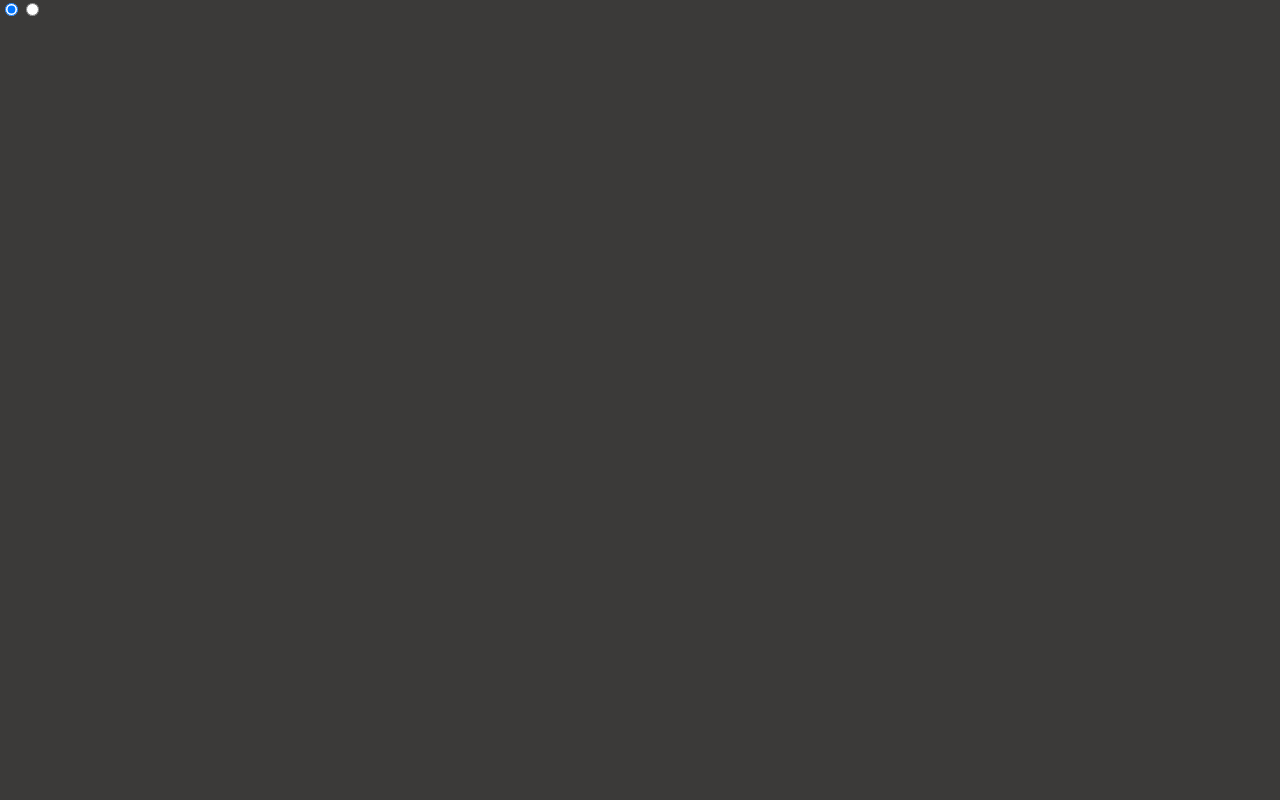
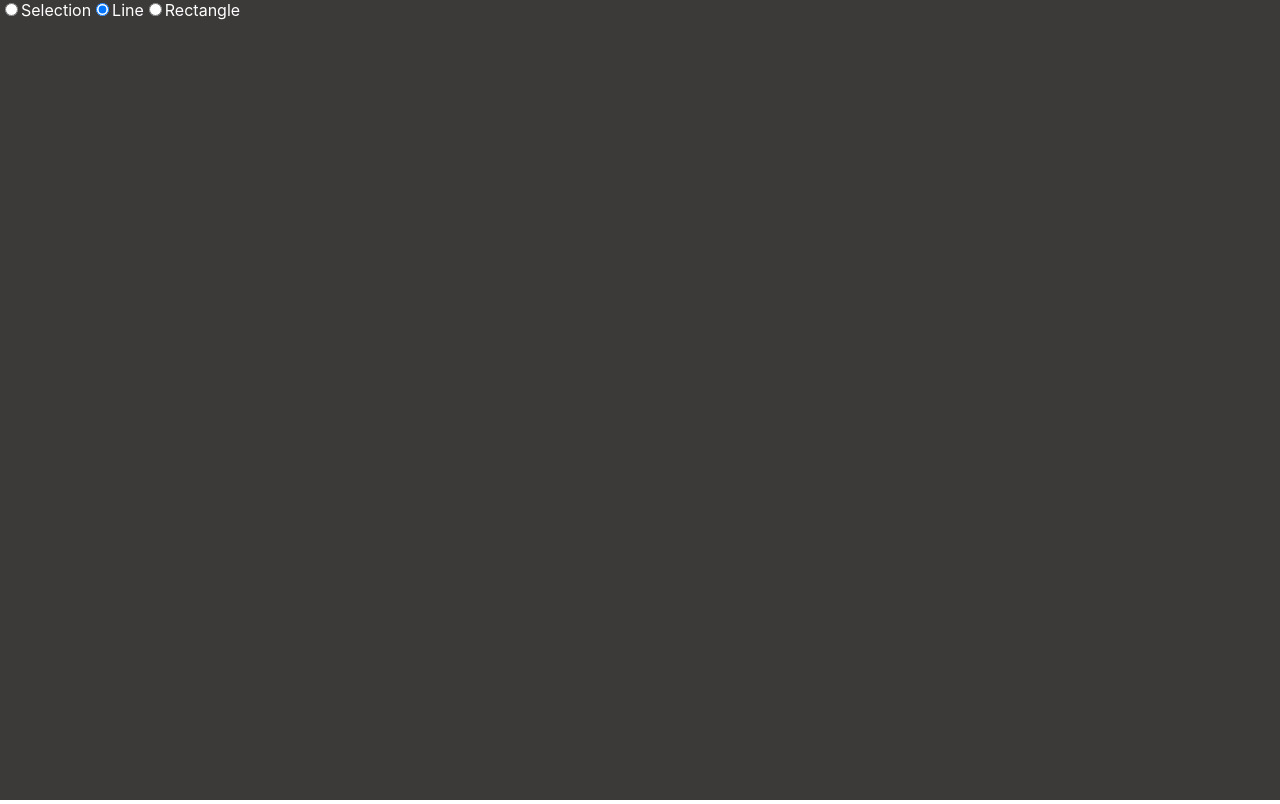
Before and after one commit to annalissa17/drawing-app, a React (Create React App) app: page / in a window 1280 px wide. Built offline with nearby package versions, Linux system fonts and the light colour scheme.

Commit message:
selection d'un élément quand on est dessus

```diff
--- a/src/App.js
+++ b/src/App.js
@@ -10,14 +10,41 @@ function createElement(x1, y1, x2, y2, type) {
     type ==='line'
       ? generator.line(x1, y1, x2, y2)
       : generator.rectangle(x1, y1, x2-x1, y2-y1)
-  return{ x1, y1, x2, y2, roughElement}
+  return{ x1, y1, x2, y2, type, roughElement}
+}
+
+const isWithinElement = (x, y, element) =>{
+  const {type, x1, x2, y1, y2} = element
+
+  if(type === 'rectangle'){
+    const minX = Math.min(x1, x2)
+    const maxX = Math.max(x1, x2)
+    const minY = Math.min(y1, y2)
+    const maxY = Math.max(y1, y2)
+
+    return x >= minX && x <= maxX && y >= minY && y <= maxY
+  }
+  else{
+    const a = {x1, y1}
+    const b = {x2, y2}
+    const c = {x, y}
+    const offset = distance(a, b) - (distance(a, c) + distance(b, c))
+
+    return Math.abs(offset) < 1
+  }
+}
+const distance = (a, b) => Math.sqrt(Math.pow(a.x - b.x, 2) + Math.pow(a.y - b.y, 2))
+
+
+const getElementAtPosition = (x, y, elements) =>{
+  return elements.find(element => isWithinElement(x, y, element))
 }
 
 const App = () => {
 
   const [elements, setElements] = useState([])
-  const [drawing, setDrawing] = useState(false)
-  const [elementType, setElementType]= useState('line')
+  const [action, setAction] = useState('none')
+  const [tool, setTool]= useState('line')
 
   useLayoutEffect(() => {
     const canvas = document.getElementById('canvas')
@@ -25,52 +52,73 @@ const App = () => {
 
     context.clearRect(0, 0, canvas.width, canvas.height)
 
+
     const roughCanvas = rough.canvas(canvas)
 
     elements.forEach(({roughElement}) => roughCanvas.draw(roughElement));
   }, [elements]);
 
   const handleMouseDown = (event) => {
-    setDrawing(true)
+    const { clientX, clientY } = event
+    if(tool === 'selection'){
+      const element = getElementAtPosition(clientX, clientY, elements)
+      if(element){
+        setAction('moving')
+      }
+    }
 
-    const { clientX, clientY } = event
-    const element = createElement(clientX, clientY, clientX, clientY, elementType)
+    else{
+      const element = createElement(clientX, clientY, clientX, clientY, tool)
       setElements(prevState => [...prevState, element])
+
+      setAction('drawing')
+    }
   }
 
   const handleMouseMove = (event) => {
-    if(!drawing) return
-
+    if(action === 'drawing'){
       const {clientX, clientY} = event
 
       const index = elements.length -1
       const {x1, y1} = elements[index]
-    const updatedElement = createElement(x1, y1, clientX, clientY, elementType)
+      const updatedElement = createElement(x1, y1, clientX, clientY, tool)
 
       const elementsCopy = [...elements]
       elementsCopy[index] = updatedElement
       setElements(elementsCopy)
     }
+  }
 
   const handleMouseUp = (event) => {
-    setDrawing(false)
+    setAction('none')
   }
 
   return (
-    <div>
+    <div style={{color: 'white'}}>
       <div style={{position:'fixed'}}>
         <input
          type='radio'
+         id='selection'
+         checked={tool === 'selection'}
+         onChange={() => setTool('selection')}
+         />
+         <label htmlFor='selection'>Selection</label>
+
+        <input
+         type='radio'
          id='line'
-         checked={elementType === 'line'}
-         onChange={() => setElementType('line')}
+         checked={tool === 'line'}
+         onChange={() => setTool('line')}
          />
+         <label htmlFor='line'>Line</label>
+
          <input
          type='radio'
          id='rectangle'
-         checked={elementType === 'rectangle'}
-         onChange={() => setElementType('rectangle')}
+         checked={tool === 'rectangle'}
+         onChange={() => setTool('rectangle')}
          />
+         <label htmlFor='rectangle'>Rectangle</label>
       </div>
       <canvas id='canvas'
           style={{backgroundColor: '#3b3a39'}}
```
Lines whose indentation alone changed are shown as unchanged.
